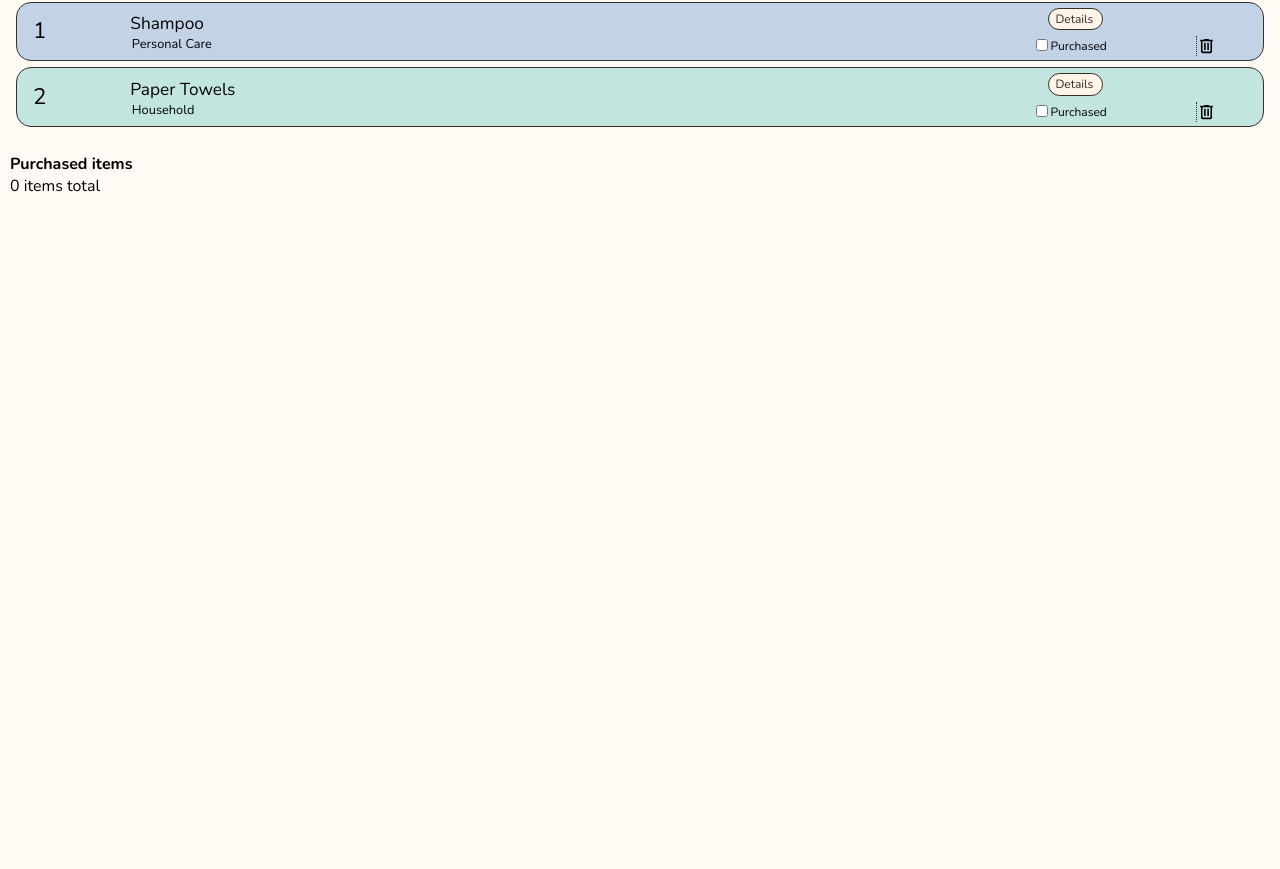
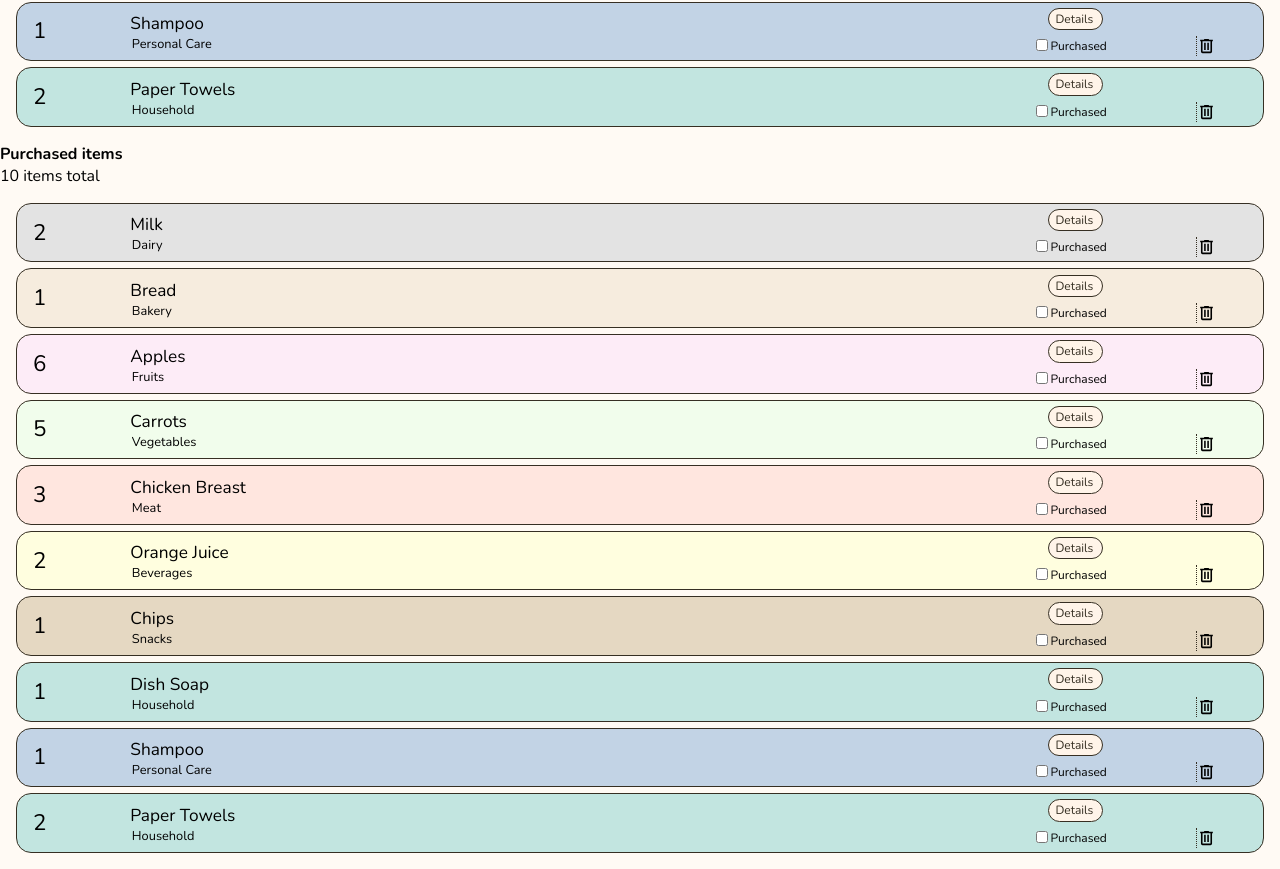
Before and after one commit to laurasliwa/capstone-grocerease, a Next.js app: page / in a window 1280 px wide. Shown: the part 895-1764 px from the top of the page. Before the commit the page ends 1102 px from the top, so only its background shows below. Built offline with nearby package versions, Linux system fonts and the light colour scheme.

Commit message:
Complete purchased function and reuse the list component

```diff
--- a/assets/shopping-items.json
+++ b/assets/shopping-items.json
@@ -5,7 +5,8 @@
     "imageUrl": "milk.jpg",
     "quantity": 2,
     "category": "Dairy",
-    "comment": "Low-fat, 1 litre each, prefer brand A"
+    "comment": "Low-fat, 1 litre each, prefer brand A",
+    "isPurchased": "false"
   },
   {
     "id": "2",
@@ -13,7 +14,8 @@
     "imageUrl": "bread.jpg",
     "quantity": 1,
     "category": "Bakery",
-    "comment": "Whole grain, large loaf, no seeds"
+    "comment": "Whole grain, large loaf, no seeds",
+    "isPurchased": "false"
   },
   {
     "id": "3",
@@ -21,7 +23,8 @@
     "imageUrl": "apple.jpg",
     "quantity": 6,
     "category": "Fruits",
-    "comment": "Organic, medium size, prefer Gala variety"
+    "comment": "Organic, medium size, prefer Gala variety",
+    "isPurchased": "false"
   },
   {
     "id": "4",
@@ -29,7 +32,8 @@
     "imageUrl": "carrots.jpg",
     "quantity": 5,
     "category": "Vegetables",
-    "comment": "Fresh, large size, from local farm if possible"
+    "comment": "Fresh, large size, from local farm if possible",
+    "isPurchased": "false"
   },
   {
     "id": "5",
@@ -37,7 +41,8 @@
     "imageUrl": "chicken-breast.jpg",
     "quantity": 3,
     "category": "Meat",
-    "comment": "Boneless, skinless, around 200g each"
+    "comment": "Boneless, skinless, around 200g each",
+    "isPurchased": "false"
   },
   {
     "id": "6",
@@ -45,7 +50,8 @@
     "imageUrl": "orange-juice.jpg",
     "quantity": 2,
     "category": "Beverages",
-    "comment": "No pulp, 1.5 litres each, prefer brand B"
+    "comment": "No pulp, 1.5 litres each, prefer brand B",
+    "isPurchased": "false"
   },
   {
     "id": "7",
@@ -53,7 +59,8 @@
     "imageUrl": "chips.jpg",
     "quantity": 1,
     "category": "Snacks",
-    "comment": "Salted, large bag, prefer brand C"
+    "comment": "Salted, large bag, prefer brand C",
+    "isPurchased": "false"
   },
   {
     "id": "8",
@@ -61,7 +68,8 @@
     "imageUrl": "dish-soap.jpg",
     "quantity": 1,
     "category": "Household",
-    "comment": "Lemon scented, 500ml, eco-friendly"
+    "comment": "Lemon scented, 500ml, eco-friendly",
+    "isPurchased": "false"
   },
   {
     "id": "9",
@@ -69,7 +77,8 @@
     "imageUrl": "shampoo.jpg",
     "quantity": 1,
     "category": "Personal Care",
-    "comment": "For dry hair, 250ml, prefer brand D"
+    "comment": "For dry hair, 250ml, prefer brand D",
+    "isPurchased": "false"
   },
   {
     "id": "10",
@@ -77,6 +86,7 @@
     "imageUrl": "paper-towels.jpg",
     "quantity": 2,
     "category": "Household",
-    "comment": "Extra absorbent, 6 rolls each pack, prefer brand E"
+    "comment": "Extra absorbent, 6 rolls each pack, prefer brand E",
+    "isPurchased": "false"
   }
 ]
--- a/components/ShoppingItem.js
+++ b/components/ShoppingItem.js
@@ -2,7 +2,6 @@ import styled from "styled-components";
 import Link from "next/link";
 import { useState } from "react";
 import Delete from "@/public/icons/delete.svg";
-import Edit from "@/public/icons/edit.svg";
 
 export default function ShoppingItem({
   id,
@@ -10,7 +9,8 @@ export default function ShoppingItem({
   name,
   category,
   onDeleteItem,
-  onTogglePurchased,
+  handleTogglePurchased,
+  isPurchased,
 }) {
   const [isDeleteConfirmVisible, setIsDeleteConfirmVisible] = useState(false);
 
@@ -34,7 +34,7 @@ export default function ShoppingItem({
           <StyledLink href={`/${id}`}>Details</StyledLink>
           <StyledCheckBox
             type="checkbox"
-            onClick={onTogglePurchased}
+            onChange={() => handleTogglePurchased(id)}
           ></StyledCheckBox>
           <StyledCheckboxLabel>Purchased</StyledCheckboxLabel>
           <DeleteButton onClick={handleToggleDelete}>
--- a/components/ShoppingItemList.js
+++ b/components/ShoppingItemList.js
@@ -20,16 +20,13 @@ export default function ShoppingItemList({
               name={shoppingItem.name}
               category={shoppingItem.category}
               id={shoppingItem.id}
+              isPurchased={shoppingItem.isPurchased}
               onDeleteItem={onDeleteItem}
-              onTogglePurchased={handleTogglePurchased}
+              handleTogglePurchased={handleTogglePurchased}
             />
           );
         })}
       </StyledItemList>
-      <StyledPurchasedList>
-        <h4>Purchased items</h4>
-        {boughtShoppingItems.length} items total{" "}
-      </StyledPurchasedList>
     </>
   );
 }
@@ -38,8 +35,3 @@ const StyledItemList = styled.ul`
   margin: 0;
   padding: 10px;
 `;
-
-const StyledPurchasedList = styled.ul`
-  margin: 0;
-  padding: 10px;
-`;
--- a/pages/_app.js
+++ b/pages/_app.js
@@ -5,10 +5,14 @@ import { uid } from "uid";
 
 export default function App({ Component, pageProps }) {
   const [shoppingItems, setShoppingItems] = useState(shoppingItemsData);
-  const [isPurchased, setIsPurchased] = useState(false);
 
   function handleCreateItem(newItem) {
-    const itemWithId = { ...newItem, id: uid(), imageUrl: "placeholder.jpg" };
+    const itemWithId = {
+      ...newItem,
+      id: uid(),
+      imageUrl: "placeholder.jpg",
+      isPurchased: false,
+    };
     setShoppingItems((prevItems) => [itemWithId, ...prevItems]);
   }
 
@@ -17,14 +21,15 @@ export default function App({ Component, pageProps }) {
   }
 
   function handleTogglePurchased(id) {
-    const purchasedShoppingItems = shoppingItems.map((shoppingItem) =>
-      shoppingItem.id === id
-        ? { ...shoppingItem, isPurchased: !shoppingItem.isPurchased }
-        : shoppingItem
+    setShoppingItems(
+      shoppingItems.map((shoppingItem) =>
+        shoppingItem.id === id
+          ? { ...shoppingItem, isPurchased: !shoppingItem.isPurchased }
+          : shoppingItem
+      )
     );
-    setShoppingItems(purchasedShoppingItems);
+    console.log("Item to toggle Like", id);
   }
-
   return (
     <>
       <GlobalStyle />
@@ -32,7 +37,7 @@ export default function App({ Component, pageProps }) {
         {...pageProps}
         onCreateItem={handleCreateItem}
         onDeleteItem={handleDeleteItem}
-        onTogglePurchased={handleTogglePurchased}
+        handleTogglePurchased={handleTogglePurchased}
         shoppingItems={shoppingItems}
       />
     </>
--- a/pages/index.js
+++ b/pages/index.js
@@ -6,7 +6,7 @@ export default function HomePage({
   shoppingItems,
   onCreateItem,
   onDeleteItem,
-  onTogglePurchased,
+  handleTogglePurchased,
 }) {
   return (
     <>
@@ -24,13 +24,20 @@ export default function HomePage({
         <ShoppingItemList
           shoppingItems={shoppingItems}
           onDeleteItem={onDeleteItem}
-          onTogglePurchased={onTogglePurchased}
+          handleTogglePurchased={handleTogglePurchased}
         />
         {shoppingItems.length === 0 && (
           <StyledMessage>
             I feel so empty <span>🥺</span> Add new items with the form above.
           </StyledMessage>
         )}
+        <h4>Purchased items</h4>
+        {shoppingItems.length} items total{" "}
+        <ShoppingItemList
+          shoppingItems={shoppingItems}
+          onDeleteItem={onDeleteItem}
+          handleTogglePurchased={handleTogglePurchased}
+        />
       </main>
     </>
   );
```
